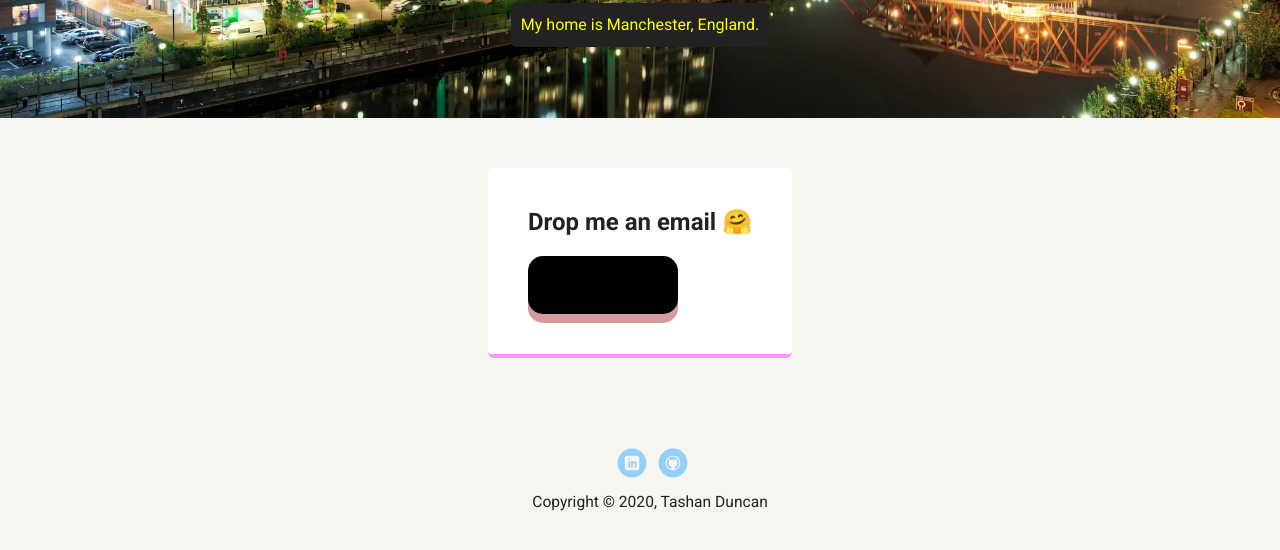
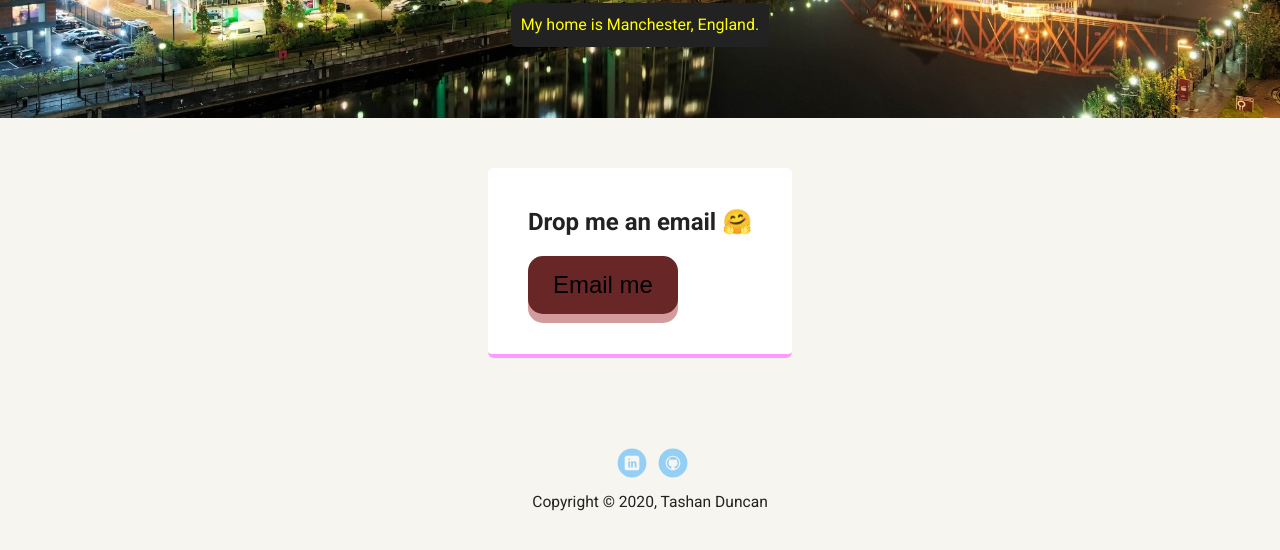
Before and after one commit to MugenCodes/Unit01, a plain HTML site: page contact.html in a window 1280 px wide. In both pictures the pointer is over the button "Email me". Shown: the part 352-902 px from the top of the page. Drawn offline with Linux system fonts and the light colour scheme; a web font is replaced by a local one.

Commit message:
fix button hover color

```diff
--- a/styles.css
+++ b/styles.css
@@ -183,7 +183,7 @@ a.social:hover {
   box-shadow: 0 9px rgb(211, 155, 155);
 }
 
-.button:hover {background-color: #000000}
+.button:hover {background-color: rgb(104, 38, 38)}
 
 .button:active {
   background-color: #3e8e41;
```
